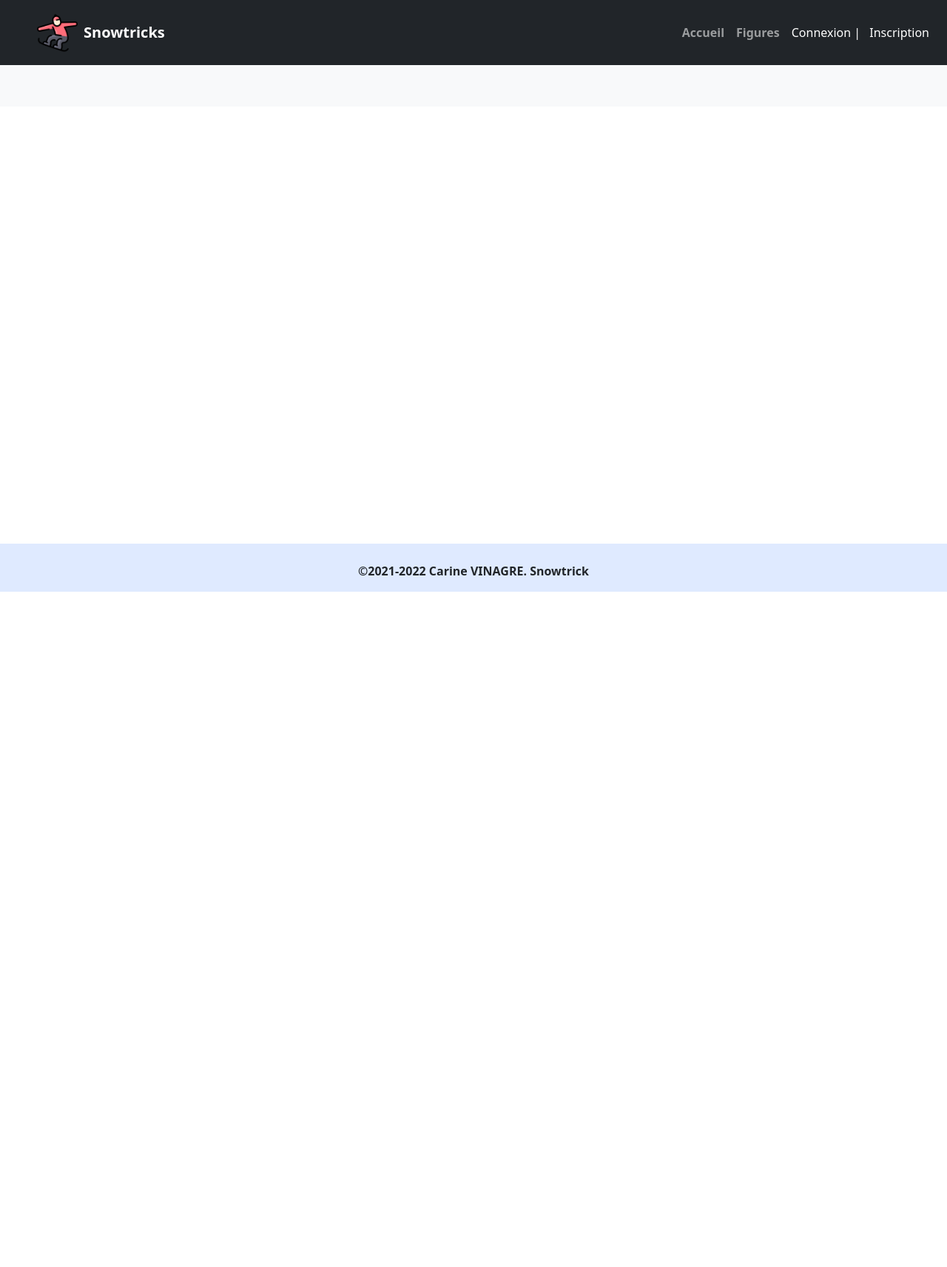
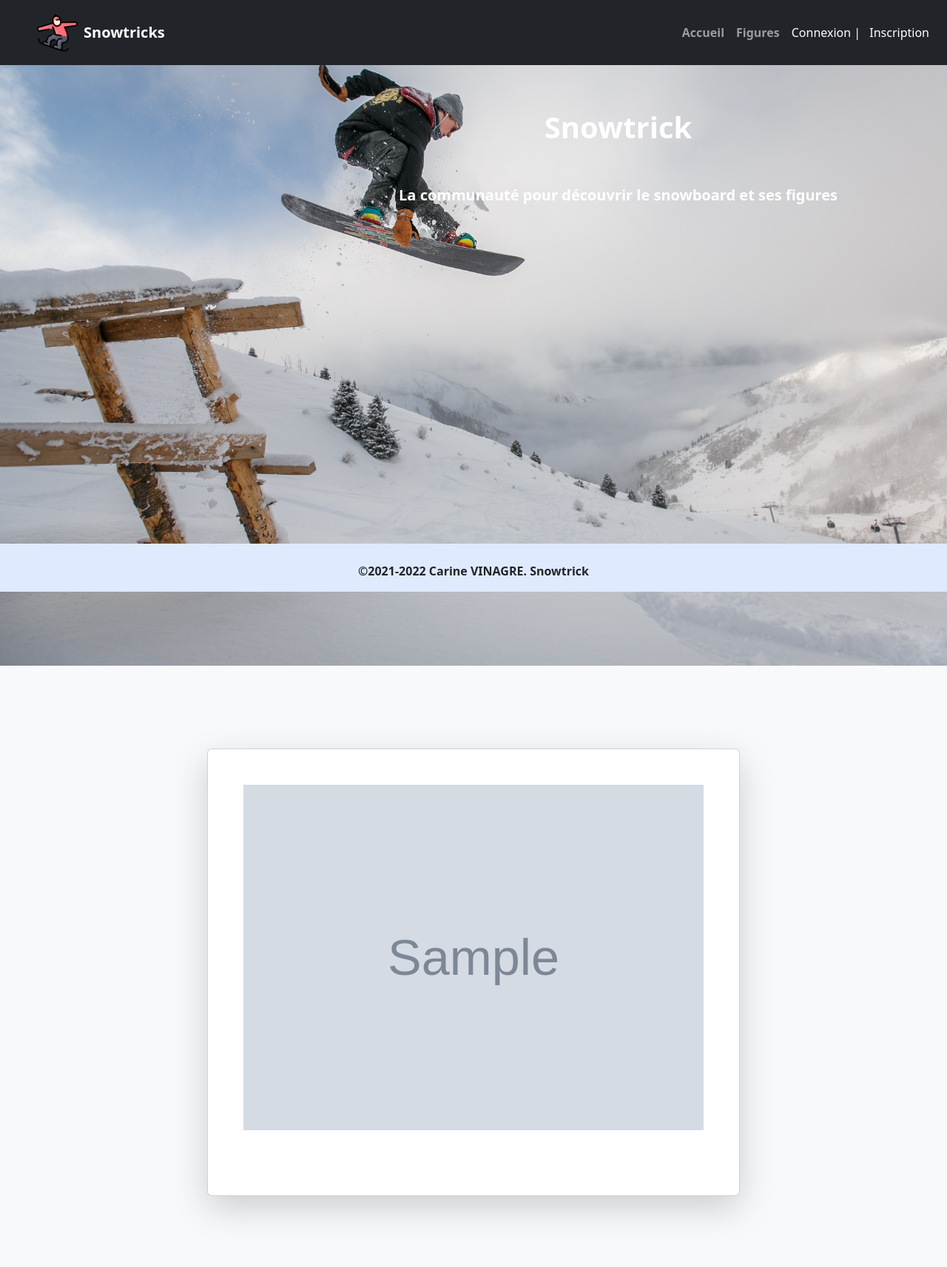
Before and after one commit to LeaVc11/Snowtrick, a Symfony app: template templates/trick/show.html.twig in a window 1280 px wide. Shown: the whole page at 74% size. Before the commit the page ends 800 px from the top, so only its background shows below. Run offline with Twig, Linux system fonts and the light colour scheme; the template is opened without the code that fills it: most values are stand-ins (such as "Sample title", 1, 10 or a date in 2020); grey boxes marked "Sample" are stand-in pictures; some libraries are stand-ins or nearby versions.

Commit message:
trick show and edit error paramConverter

```diff
--- a/src/Controller/AddMediaToTrickController.php
+++ b/src/Controller/AddMediaToTrickController.php
@@ -61,7 +61,7 @@ class AddMediaToTrickController extends AbstractController
             $imageData->setTrick($trick);
             // * Sauvegarder l'image en BDD
 //            dd($imageData,$imageFile);
-            $this->imageRepository->save($imageData);
+            $this->imageRepository->save($imageData, true);
             // L'image est ajoutéee et on retourne à la page home
             return $this->redirectToRoute('app_home');
         }
--- a/templates/trick/_delete_form.html.twig
+++ b/templates/trick/_delete_form.html.twig
@@ -1,4 +1,6 @@
-<form method="post" action="{{ path('app_trick_delete', {'id': trick.id}) }}" onsubmit="return confirm('Are you sure you want to delete this item?');">
+<form method="post" action="{{ path('app_trick_delete', {'slug': trick.slug }) }}" >
     <input type="hidden" name="_token" value="{{ csrf_token('delete' ~ trick.id) }}">
-    <button class="btn">Delete</button>
+    <button class="btn"><img
+                src="{{ asset('assets/images/logoDelete.png') }}" height="18px"
+                alt="Supprimer trick"></button>
 </form>
--- a/templates/trick/show.html.twig
+++ b/templates/trick/show.html.twig
@@ -1,46 +1,43 @@
 {% extends 'base.html.twig' %}
 
-{% block title %}Trick{% endblock %}
+{% block album %}{% endblock %}
 
-{% block body %}
-    <h1>Trick</h1>
+{% block content %}
+    <section class="container-fluid background-layout-stairs">
+        <div class="row justify-content-center">
+            <div class="col-md-8 ">
+                <div class="card shadow-lg rounded my-5">
+                    <div class="jumbotron vh-50 card-img-top">
+                        <div class="p-4 p-md-5 mb-2 text-white rounded">
+                            <div class="row justify-content-center mb-3">
+                                {% if trick.images %}
+                                    <img src="{{ asset('/upload/tricks/images/'~ trick.firstImage) }}" alt="picture trick">
+                                {% endif %}
+                                <div class="col">
+                                    <a href="{{ path('app_home') }}"
+                                       class="text-decoration-none text-black display-6"></a>
+                                </div>
+                                <div class="d-flex justify-content-end align-items-center mt-3">
+                                    <div class="btn-group ">
+                                        {% if is_granted('ROLE_USER') %}
+                                            <a href="{{ path('app_trick_edit', {'id': trick.slug }) }}"
+                                               class="btn btn-sm btn-outline-secondary"><img
+                                                        src="{{ asset('assets/images/logoEdit.png') }}" height="18px"
+                                                        alt="Modifier trick"></a>
 
-    <table class="table">
-        <tbody>
-            <tr>
-                <th>Id</th>
-                <td>{{ trick.id }}</td>
-            </tr>
-            <tr>
-                <th>Title</th>
-                <td>{{ trick.title }}</td>
-            </tr>
-            <tr>
-                <th>Slug</th>
-                <td>{{ trick.slug }}</td>
-            </tr>
-            <tr>
-                <th>Description</th>
-                <td>{{ trick.description }}</td>
-            </tr>
-            <tr>
-                <th>Content</th>
-                <td>{{ trick.content }}</td>
-            </tr>
-            <tr>
-                <th>CreatedAt</th>
-                <td>{{ trick.createdAt ? trick.createdAt|date('Y-m-d H:i:s') : '' }}</td>
-            </tr>
-            <tr>
-                <th>UpdatedAt</th>
-                <td>{{ trick.updatedAt ? trick.updatedAt|date('Y-m-d H:i:s') : '' }}</td>
-            </tr>
-        </tbody>
-    </table>
+                                            <a href="{{ path('app_trick_delete', {'slug': trick.slug }) }}"
+                                               class="btn btn-sm btn-outline-secondary"><img
+                                                        src="{{ asset('assets/images/logoDelete.png') }}" height="18px"
+                                                        alt="Supprimer trick"></a>
+                                        {% endif %}
+                                    </div>
+                            </div>
+                        </div>
 
-    <a href="{{ path('app_trick_index') }}">Retour</a>
+                    </div>
+                </div>
+            </div>
+    </section>
 
-    <a href="{{ path('app_trick_edit', {'id': trick.id}) }}">Modifier</a>
 
-    {{ include('trick/_delete_form.html.twig') }}
 {% endblock %}
```
Also changed, not shown: templates/home/index.html.twig (+5 -8 lines), templates/trick/index.html.twig (+6 -5 lines), public/upload/tricks/images/63592fb35a4c9.jpg (added), public/upload/tricks/images/635930c423f1f.jpg (added), public/upload/tricks/images/635939e8d3760.jpg (added).
